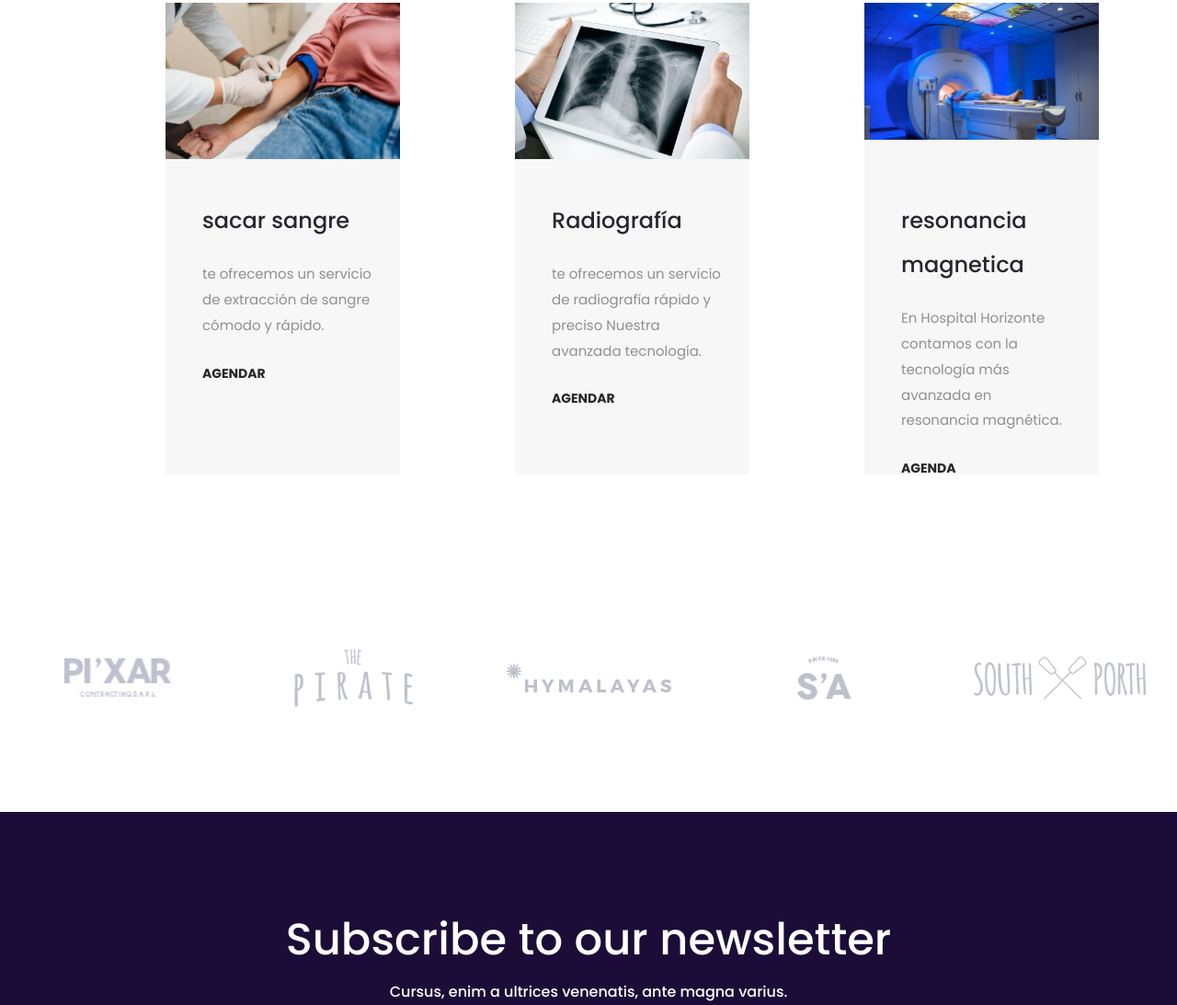
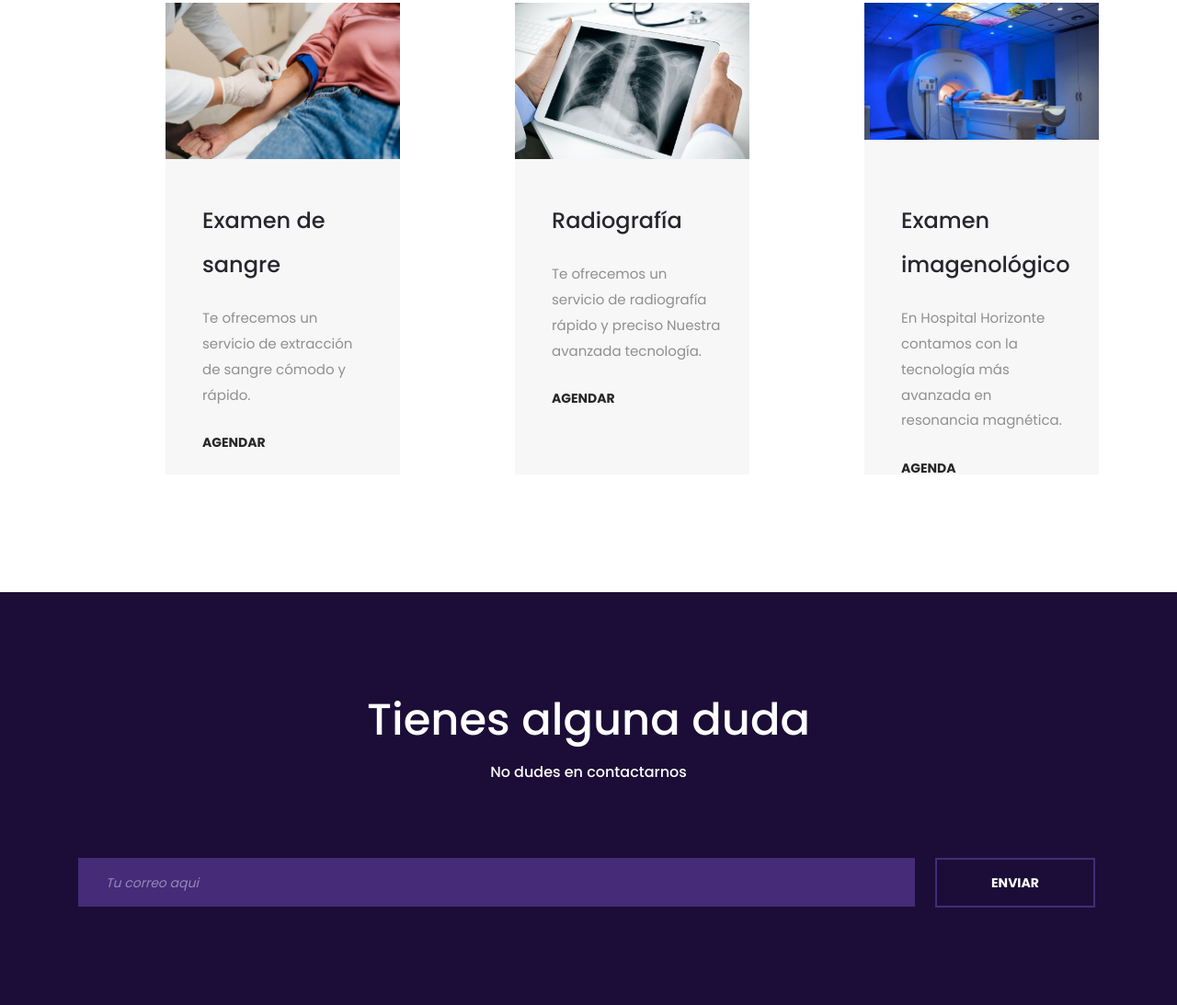
Before and after one commit to ElZoro1/HospitalHorizonteProyect, a plain HTML site: page about.html in a window 1280 px wide. Shown: the part 2340-3433 px from the top of the page at 92% size. Drawn offline with Linux system fonts and the light colour scheme.

```diff
--- a/about.html
+++ b/about.html
@@ -229,7 +229,7 @@
 		<div class="container">
 			<div class="row">
 				<div class="col-lg-10 offset-lg-1 text-lg-center text-left team_title">
-					<h1>Ten los examenes mas rapidos </h1>
+					<h1>Tus examenes mas rapidos </h1>
 					<p>¿Necesitas realizarte un examen médico? En Hospital Horizonte
 						, te ofrecemos un servicio de citas en línea rápido, seguro y personalizado.  </p>
 				</div>
@@ -241,9 +241,9 @@
 					<div class="team_container trans_200">
 						<div class="team_member_image"><img src="images/sacando sangre.jpg" alt=""></div>
 						<div class="team_member_content">
-							<div class="team_member_name">sacar sangre</div>
+							<div class="team_member_name">Examen de sangre</div>
 							<div class="team_member_title"></div>
-							<p>te ofrecemos un servicio de extracción de sangre cómodo y rápido.</p>
+							<p>Te ofrecemos un servicio de extracción de sangre cómodo y rápido.</p>
 							<div class="team_member_link"><a href="#">Agendar</a></div>
 						</div>
 					</div>
@@ -256,7 +256,7 @@
 						<div class="team_member_content">
 							<div class="team_member_name">Radiografía</div>
 							<div class="team_member_title"></div>
-							<p>te ofrecemos un servicio de radiografía rápido y preciso Nuestra avanzada tecnología. </p>
+							<p>Te ofrecemos un servicio de radiografía rápido y preciso Nuestra avanzada tecnología. </p>
 							<div class="team_member_link"><a href="#">Agendar</a></div>
 						</div>
 					</div>
@@ -267,7 +267,7 @@
 					<div class="team_container trans_200">
 						<div class="team_member_image"><img src="images/resonancia magnetica.png" alt=""></div>
 						<div class="team_member_content">
-							<div class="team_member_name">resonancia magnetica</div>
+							<div class="team_member_name">Examen imagenológico</div>
 							<div class="team_member_title"></div>
 							<p> En Hospital Horizonte contamos con la tecnología más avanzada en resonancia magnética. </p>
 							<div class="team_member_link"><a href="#">Agenda</a></div>
@@ -279,52 +279,6 @@
 		</div>
 	</div>
 
-	<!-- Clients -->
-
-	<div class="clients">
-		<!-- Clients Slider -->
-
-		<div class="clients_slider_container">
-			<div class="owl-carousel owl-theme clients_slider">
-
-				<!-- Slider Item -->
-				<div class="owl-item clients_item">
-					<div class="client_item_background trans_200">
-						<img src="images/client_1.png" alt="">
-					</div>
-				</div>
-
-				<!-- Slider Item -->
-				<div class="owl-item clients_item">
-					<div class="client_item_background trans_200">
-						<img src="images/client_2.png" alt="">
-					</div>
-				</div>
-
-				<!-- Slider Item -->
-				<div class="owl-item clients_item">
-					<div class="client_item_background trans_200">
-						<img src="images/client_3.png" alt="">
-					</div>
-				</div>
-
-				<!-- Slider Item -->
-				<div class="owl-item clients_item">
-					<div class="client_item_background trans_200">
-						<img src="images/client_4.png" alt="">
-					</div>
-				</div>
-
-				<!-- Slider Item -->
-				<div class="owl-item clients_item">
-					<div class="client_item_background trans_200">
-						<img src="images/client_5.png" alt="">
-					</div>
-				</div>
-
-			</div>
-		</div>
-	</div>
 
 	<!-- Newsletter -->
 
@@ -336,17 +290,17 @@
 
 						<!-- Newsletter Title -->
 						<div class="newsletter_title">
-							<h1>Subscribe to our newsletter</h1>
-							<span>Cursus, enim a ultrices venenatis, ante magna varius.</span>
+							<h1>Tienes alguna duda</h1>
+							<span>No dudes en contactarnos</span>
 						</div>
 
 						<!-- Newsletter Form -->
 						<div class="newsletter_form_container">
 							<form action="#">
 								<div class="input-group">
-									<input type="email" class="newsletter_email" placeholder="Your e-mail address here" required="required" data-error="Valid email address is required.">
+									<input type="email" class="newsletter_email" placeholder="Tu correo aqui" required="required" data-error="Valid email address is required.">
 									<button id="newsletter_form_submit" type="submit" class="button newsletter_submit_button trans_200" value="Submit">
-										subscribe
+										Enviar
 									</button>
 								</div>
 
@@ -358,6 +312,7 @@
 			</div>
 		</div>
 	</div>
+
 
 	<!-- Footer -->
 
@@ -372,7 +327,7 @@
 
 						<!-- Logo -->
 						<div class="logo footer_logo">
-							<a href="#">Ran<span>go</span></a>
+							<a href="#"><img src="imageshospital/image.png"></a>
 						</div>
 
 						<p>Lorem ipsum dolor sit amet, consectetur adipiscing elit. Cras vitae enim enim. Sed nec dignissim purus.</p>
@@ -391,7 +346,7 @@
 
 						<!-- Copyright -->
 						<div class="footer_cr"><!-- Link back to Colorlib can't be removed. Template is licensed under CC BY 3.0. -->
-Copyright &copy;<script>document.write(new Date().getFullYear());</script> All rights reserved | This template is made with <i class="fa fa-heart" aria-hidden="true"></i> by <a href="https://colorlib.com" target="_blank">Colorlib</a>
+Copyright &copy;<script>document.write(new Date().getFullYear());</script> Todos los derechos reservados | @HospitalHorizonte<i class="fa fa-heart" aria-hidden="true"></i>
 <!-- Link back to Colorlib can't be removed. Template is licensed under CC BY 3.0. --></div>
 
 					</div>
@@ -494,7 +449,7 @@
 <script src="plugins/OwlCarousel2-2.2.1/owl.carousel.js"></script>
 <script src="plugins/scrollTo/jquery.scrollTo.min.js"></script>
 <script src="plugins/easing/easing.js"></script>
-<script src="js/about_custom.js"></script>
+<script src="js/custom.js"></script>
 </body>
 
 </html>
```
